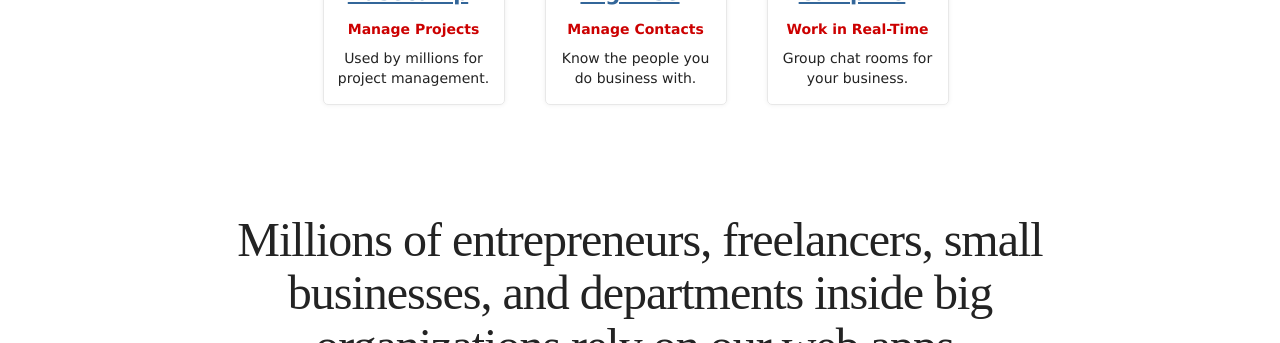
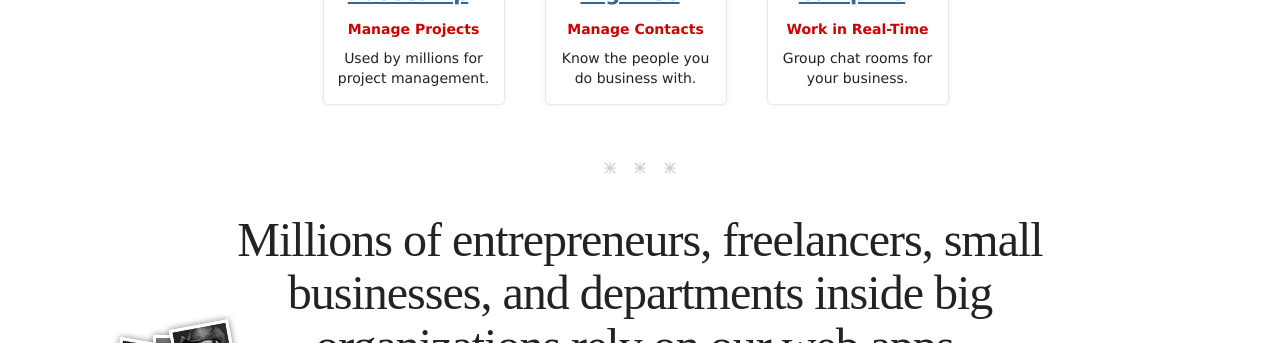
Before and after one commit to MoniMelody/moni37signals, a plain HTML site: page index.html in a window 1280 px wide. Shown: the part 457-800 px from the top of the page. Drawn offline with nearby package versions, Linux system fonts and the light colour scheme; files whose address does not match are found by name.

Commit message:
updated 2.14.15

```diff
--- a/css/main.css
+++ b/css/main.css
@@ -233,13 +233,11 @@ sup {
  * HORIZONTAL LINE IMAGE NOT SHOWING UP IN BROWSER
  */
 hr {
-    background: url('img/img-hr.png') no-repeat 50% 50%;
-    margin-top: 0.1em;
-    margin-bottom: 0.1em;
-    margin-left: auto;
-    margin-right: auto;
-    border-style: inset;
-    border-width: 0.5px;
+    background: url("../img/img-hr.png") no-repeat scroll 50% 50% #FFF;
+    clear: both;
+    border: 0px none;
+    color: transparent;
+    height: 12px;
 }
 
 /*
@@ -272,7 +270,7 @@ section {
     display: block;
     width: 143px;
     height: 104px;
-    background: url("img/img-customers.png") no-repeat scroll 0px 0px transparent;
+    background: url("../img/img-customers.png") no-repeat scroll 0px 0px transparent;
     text-indent: -1000em;
 }
 a {
@@ -332,13 +330,7 @@ a {
  * HORIZONTAL LINE IMAGE NOT SHOWING UP IN BROWSER
  */
 
-hr {
-    background: url("img-hr.png") no-repeat scroll 50% 50% #FFF;
-    clear: both;
-    border: 0px none;
-    color: transparent;
-    height: 12px;
-}
+
 /*
  * SECTION C
  */
@@ -441,13 +433,7 @@ section {
 /*
  * HORIZONTAL LINE IMAGE NOT SHOWING UP IN BROWSER
  */
-hr {
-    background: url("img-hr.png") no-repeat scroll 50% 50% #FFF;
-    clear: both;
-    border: 0px none;
-    color: transparent;
-    height: 12px;
-}
+
 
 /*
  * SECTION D
@@ -543,13 +529,7 @@ a {
 /*
  * HORIZONTAL LINE IMAGE NOT SHOWING UP IN BROWSER
  */
-hr {
-    background: url("img/img-hr.png") no-repeat scroll 50% 50% #FFF;
-    clear: both;
-    border: 0px none;
-    color: transparent;
-    height: 12px;
-}
+
 /*
  * SECTION E
  */
@@ -689,13 +669,6 @@ sup {
 /*
  * HORIZONTAL LINE IMAGE NOT SHOWING UP IN BROWSER
  */
-hr {
-    background: url("img-hr.png") no-repeat scroll 50% 50% #FFF;
-    clear: both;
-    border: 0px none;
-    color: transparent;
-    height: 12px;
-}
 
 /*
  * FOOTER
--- a/index.html
+++ b/index.html
@@ -78,7 +78,7 @@
             </a>
         </section>
 <!--BREAK-->
-       <hr>
+      <hr></hr>
 
        <!--SECTION B -->
        <section class="customers">
```
Also changed, not shown: 1 other file.
